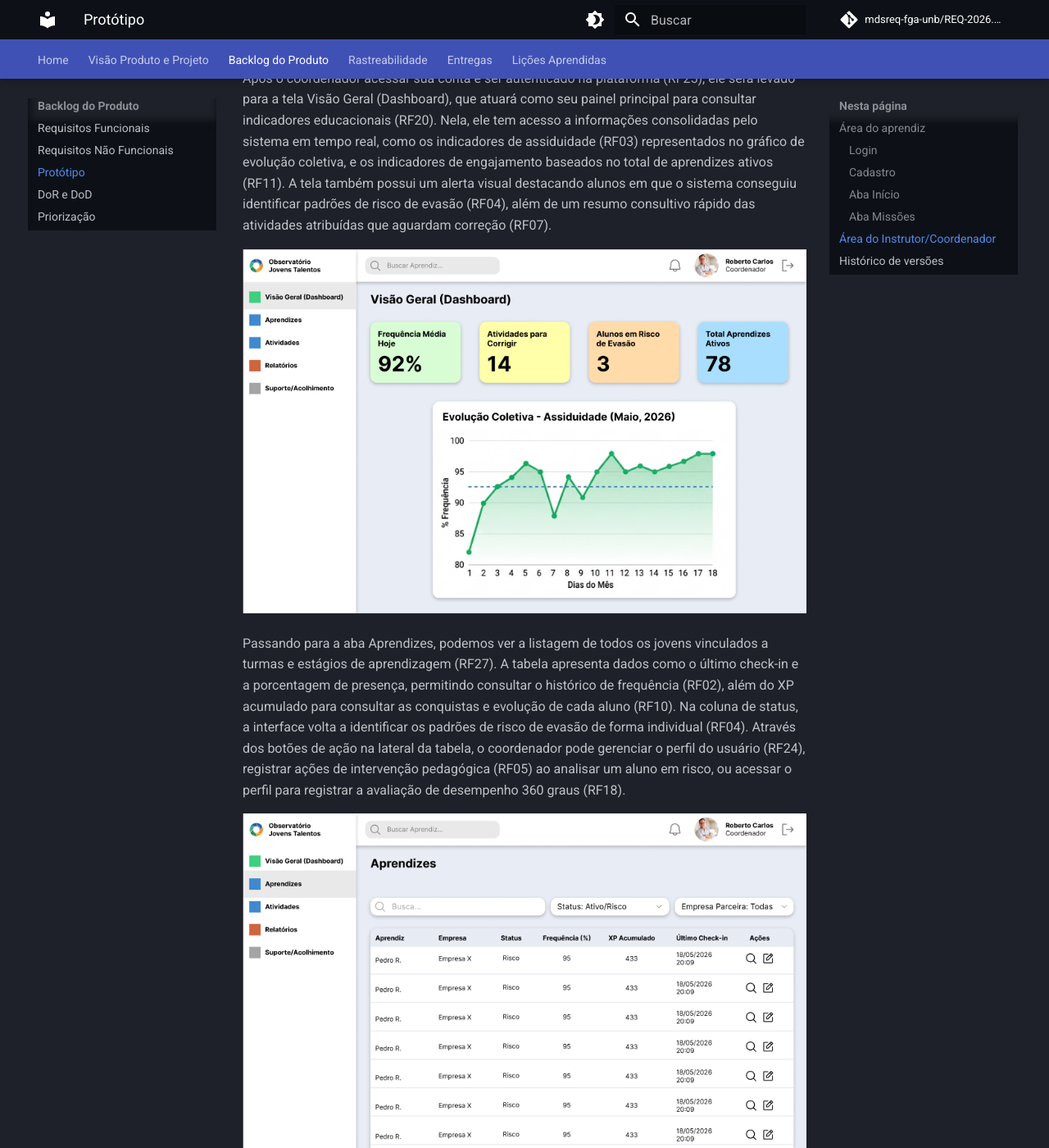
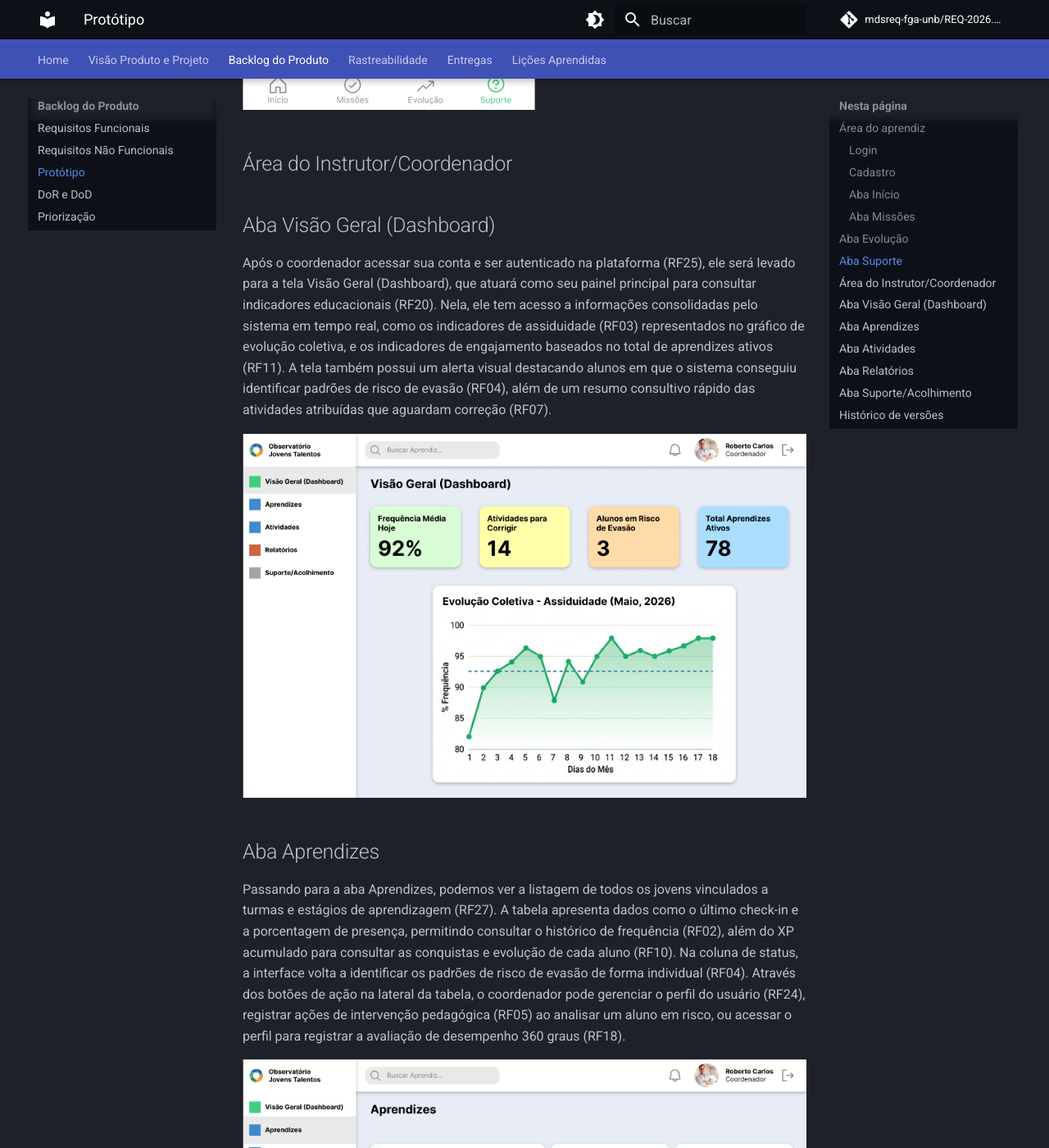
Before and after one commit to mdsreq-fga-unb/REQ-2026.1-T02-ObservatorioJovensTalentos, an MkDocs documentation site: the page built from docs/backlog-produto/prototipo.md, in a window 1280 px wide and 1400 px high, scrolled down 7567 px. Shown: the whole window at 82% size. Built offline with MkDocs 1.6.1 and Material for MkDocs 9.7.7, drawn with Linux system fonts in a browser that asks for light colours; comment, search, counter and statistics services are not loaded; some of the changed text lies outside the part shown.

Commit message:
Adiciona algumas seções

```diff
--- a/docs/backlog-produto/prototipo.md
+++ b/docs/backlog-produto/prototipo.md
@@ -36,9 +36,13 @@ Ao pressionar uma missão, uma descrição aparece abaixo dela explicando o que
 
 ![Missão](../assets/images/Missao.png)
 
+## Aba Evolução
+
 Está é a aba de evolução, ela existe para cumprir os requisitos RF10 (Consultar conquistas e evolução) e RF20 (Consultar painel de indicadores educacionais). Indo mais a fundo também encontramos os requisitos RF03 (Calcular indicadores de assiduidade) e RF11 (Gerar indicadores de engajamento).
 
 ![Aba Evolução](../assets/images/Evolucao.png)
+
+## Aba Suporte
 
 Por fim, temos a aba de suporte, que é onde tem as dúvidas mais frequentes sobre a plataforma (RF28), um botão para que o aprendiz relate problemas aos superiores (RF12) e um botão para dar feedback sobre a plataforma.
 
@@ -54,13 +58,19 @@ Ao apertar o botão de relatar um problema, o usuário é redirecionado para out
 
 ## Área do Instrutor/Coordenador
 
+## Aba Visão Geral (Dashboard)
+
 Após o coordenador acessar sua conta e ser autenticado na plataforma (RF25), ele será levado para a tela Visão Geral (Dashboard), que atuará como seu painel principal para consultar indicadores educacionais (RF20). Nela, ele tem acesso a informações consolidadas pelo sistema em tempo real, como os indicadores de assiduidade (RF03) representados no gráfico de evolução coletiva, e os indicadores de engajamento baseados no total de aprendizes ativos (RF11). A tela também possui um alerta visual destacando alunos em que o sistema conseguiu identificar padrões de risco de evasão (RF04), além de um resumo consultivo rápido das atividades atribuídas que aguardam correção (RF07).
 
 ![Visão Geral](../assets/images/Inicio_Instrut.png)
 
+## Aba Aprendizes
+
 Passando para a aba Aprendizes, podemos ver a listagem de todos os jovens vinculados a turmas e estágios de aprendizagem (RF27). A tabela apresenta dados como o último check-in e a porcentagem de presença, permitindo consultar o histórico de frequência (RF02), além do XP acumulado para consultar as conquistas e evolução de cada aluno (RF10). Na coluna de status, a interface volta a identificar os padrões de risco de evasão de forma individual (RF04). Através dos botões de ação na lateral da tabela, o coordenador pode gerenciar o perfil do usuário (RF24), registrar ações de intervenção pedagógica (RF05) ao analisar um aluno em risco, ou acessar o perfil para registrar a avaliação de desempenho 360 graus (RF18).
 
 ![Aba Aprendizes](../assets/images/Aprendizes_Instrut.png)
+
+## Aba Atividades
 
 Ao acessar a aba de Atividades, visualizamos um quadro Kanban focado em consultar os desafios e atividades atribuídas (RF07). Os cards mostram informações vitais, como a dificuldade e o XP para a evolução do aprendiz (RF10). Quando o aluno registra a entrega da atividade em sua ponta (RF08), o card é movido para a coluna "Enviadas", permitindo que o coordenador possa avaliar as entregas de desafios e atividades (RF09). No canto superior, existe o botão para iniciar a inclusão de uma nova demanda.
 
@@ -70,11 +80,17 @@ Ao pressionar o botão verde na tela de atividades, surge a interface Criar Ativ
 
 ![Criar Atividade](../assets/images/CriaAtv_Instrut.png)
 
+## Aba Relatórios
+
 Passando para a aba de Relatórios, o coordenador tem à disposição uma interface com campos de busca específicos (Período, Turma, Aprendiz) projetada para gerar os relatórios educacionais (RF21). Ajustando os filtros, ele também consegue gerar o relatório de avaliação 360 graus (RF19) ou consolidar dados para consultar o histórico de frequência em um intervalo de tempo exato (RF02). Uma vez que o documento é gerado em tela, o sistema fornece opções para exportar os relatórios educacionais gerenciais em formatos externos (RF22).
 
-![Aba Suporte/Acolhimento](../assets/images/Suporte_Instrut.png)
+![Aba Relatórios](../assets/images/Relatorio_Instrut.png)
+
+## Aba Suporte/Acolhimento
 
 Está é a aba de Suporte e Acolhimento, e ela existe principalmente para cumprir o requisito de consultar relatos recebidos (RF13), exibindo no quadro as mensagens e os feedbacks de rotina que os jovens registram (RF12). Nessa interface, ao pressionar o botão "Ver Detalhes", o coordenador consegue categorizar os relatos do aprendiz (RF14) e consultar o histórico de mensagens do canal direto (RF16). Ao pressionar o botão "Responder", ele pode enviar uma mensagem instantânea em canal de comunicação direto (RF15). A leitura contínua destes relatos permite identificar padrões de risco de evasão baseados no comportamento (RF04) e é o gatilho principal para registrar ações de intervenção pedagógica (RF05). Além disso, esta tela central atua como o ambiente lógico para publicar comunicados institucionais gerais (RF17).
+
+![Aba Suporte/Acolhimento](../assets/images/Suporte_Instrut.png)
 
 ## Histórico de versões
 
```
